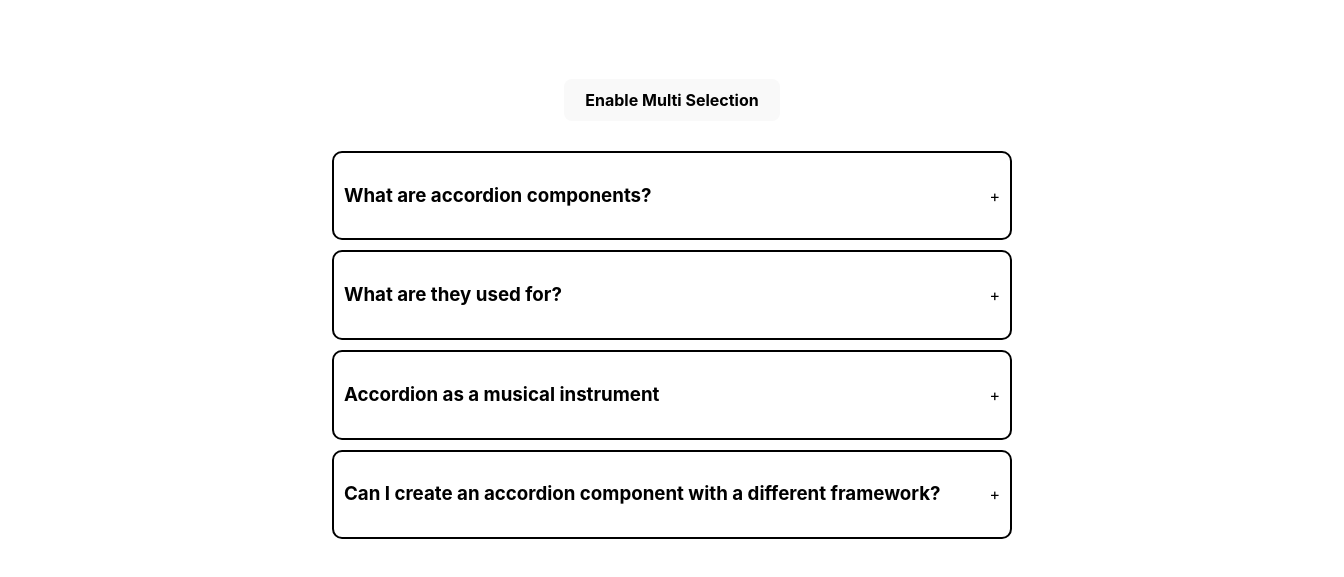
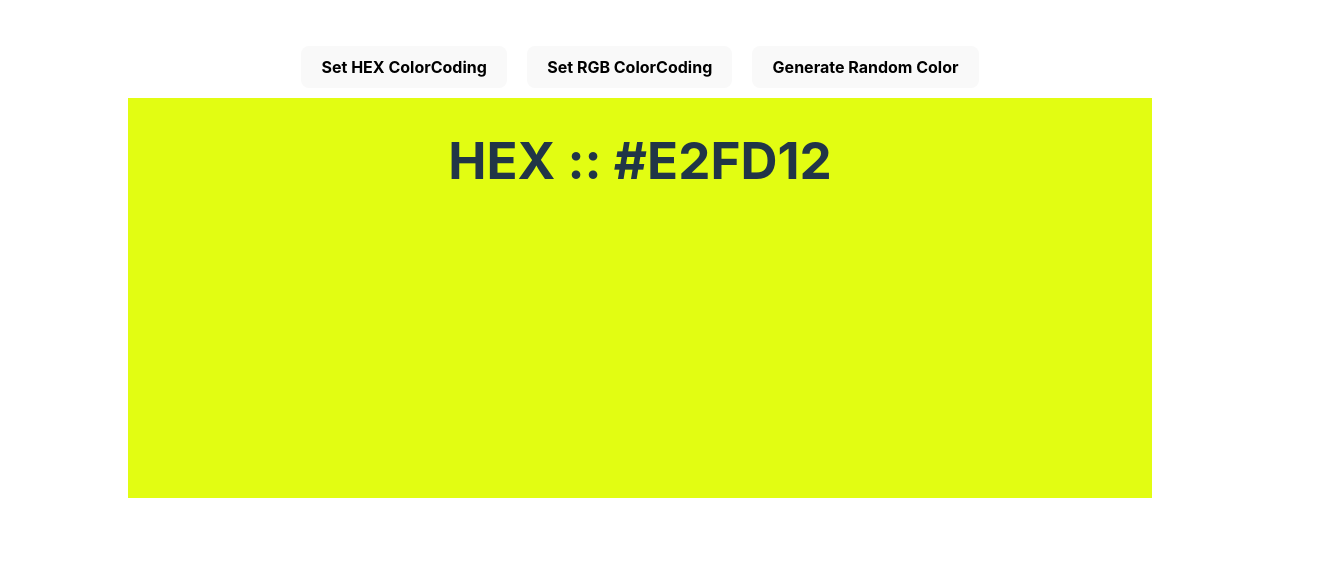
Before and after one commit to PARTHKHUNTETA/REACT_SMALL_PROJECTS, a React (Vite) app: page / in a window 1280 px wide. Shown: the part 133-710 px from the top of the page, 1344 px wide, since content can reach past the window. Built offline with nearby package versions, Linux system fonts and the light colour scheme.

Commit message:
feat(): second feature random color generator

```diff
--- a/src/App.jsx
+++ b/src/App.jsx
@@ -1,14 +1,12 @@
-import { useState } from 'react'
-import reactLogo from './assets/react.svg'
-import viteLogo from '/vite.svg'
 import './App.css'
 import Accordion from './Components/Accordion'
+import RandomColor from './Components/RandomColor'
 
 function App() {
 
   return (
     <>
-      <Accordion/>
+      <RandomColor/>
     </>
   )
 }
--- a/src/Components/RandomColor/index.jsx
+++ b/src/Components/RandomColor/index.jsx
@@ -0,0 +1,74 @@
+import { useEffect, useState } from "react";
+import "./style.css";
+
+const RandomColor = () => {
+  const [colorCoding, setColorCoding] = useState("HEX");
+  const [color, setColor] = useState("#fff");
+
+  useEffect(() => {
+    if (colorCoding === "HEX") {
+      generateHexColor();
+    } else {
+      generateRGBColor();
+    }
+  }, [colorCoding]);
+
+  function generateRandomCode(length) {
+    return Math.floor(Math.random() * length);
+  }
+
+  function generateHexColor() {
+    const hex = [1, 2, 3, 4, 5, 6, 7, 8, 9, "A", "B", "C", "D", "E", "F"];
+    let hexCode = "#";
+
+    for (let i = 0; i < 6; i++) {
+      hexCode += hex[generateRandomCode(hex.length)];
+    }
+    setColor(hexCode);
+  }
+
+  function generateRGBColor() {
+    const red = generateRandomCode(256);
+    const green = generateRandomCode(256);
+    let blue = generateRandomCode(256);
+    // Ensure the color is not too similar to either the red or green color
+    if (Math.abs(red - green) < 50 || Math.abs(red - green) > 150) {
+      blue = generateRandomCode(255);
+    }
+    setColor(`rgb(${red}, ${green}, ${blue})`);
+  }
+  return (
+    <div>
+      <div>
+        <button className="random_button" onClick={() => setColorCoding("HEX")}>
+          Set HEX ColorCoding
+        </button>
+        <button className="random_button" onClick={() => setColorCoding("RGB")}>
+          Set RGB ColorCoding
+        </button>
+        <button
+          className="random_button"
+          onClick={colorCoding === "HEX" ? generateHexColor : generateRGBColor}
+        >
+          Generate Random Color
+        </button>
+      </div>
+      <div
+        style={{
+          width: "80vw",
+          height: "50vh",
+          background: color,
+          display: "flex",
+          justifyContent: "center",
+          alignItem: "center",
+        }}
+      >
+        <h1>
+          {colorCoding} :: {color}{" "}
+        </h1>
+      </div>
+    </div>
+  );
+};
+
+export default RandomColor;
--- a/src/Components/RandomColor/style.css
+++ b/src/Components/RandomColor/style.css
@@ -0,0 +1,4 @@
+.random_button{
+    font-weight: bold;
+    margin: 10px;
+}
```
